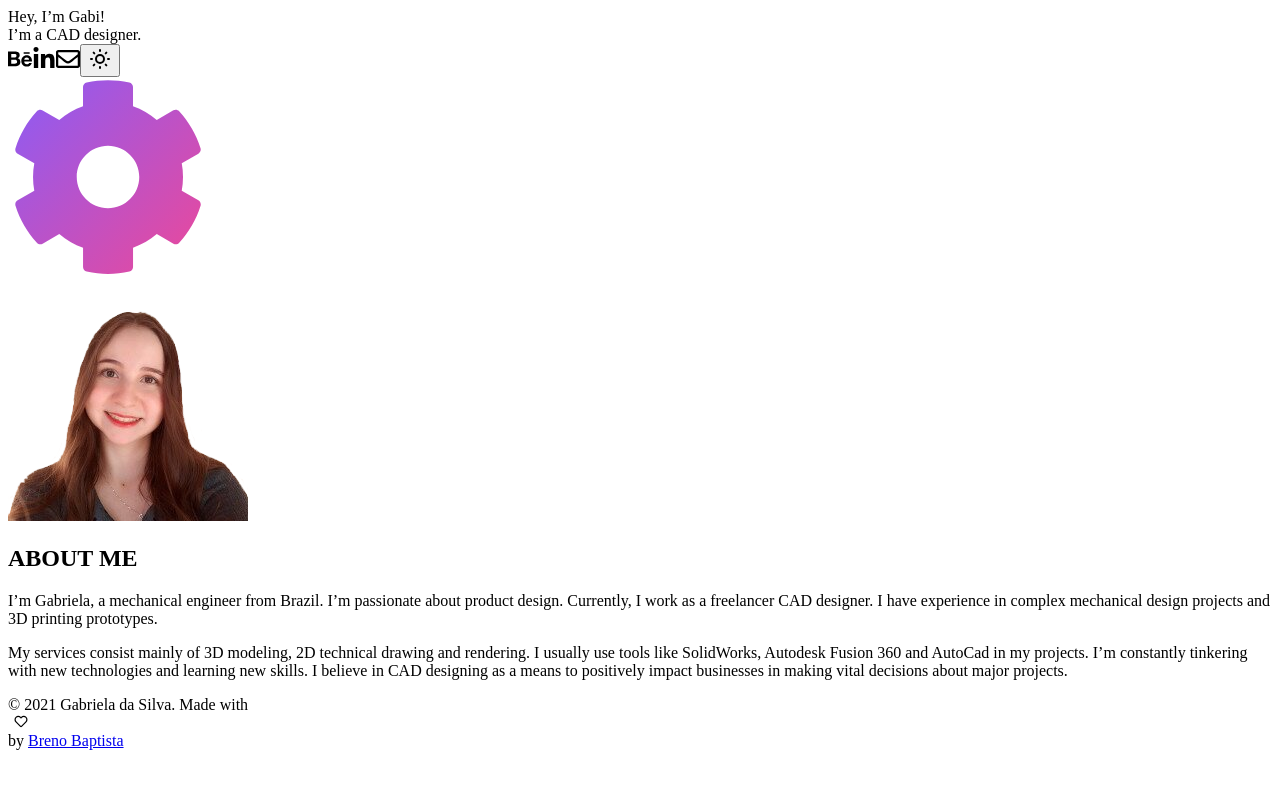
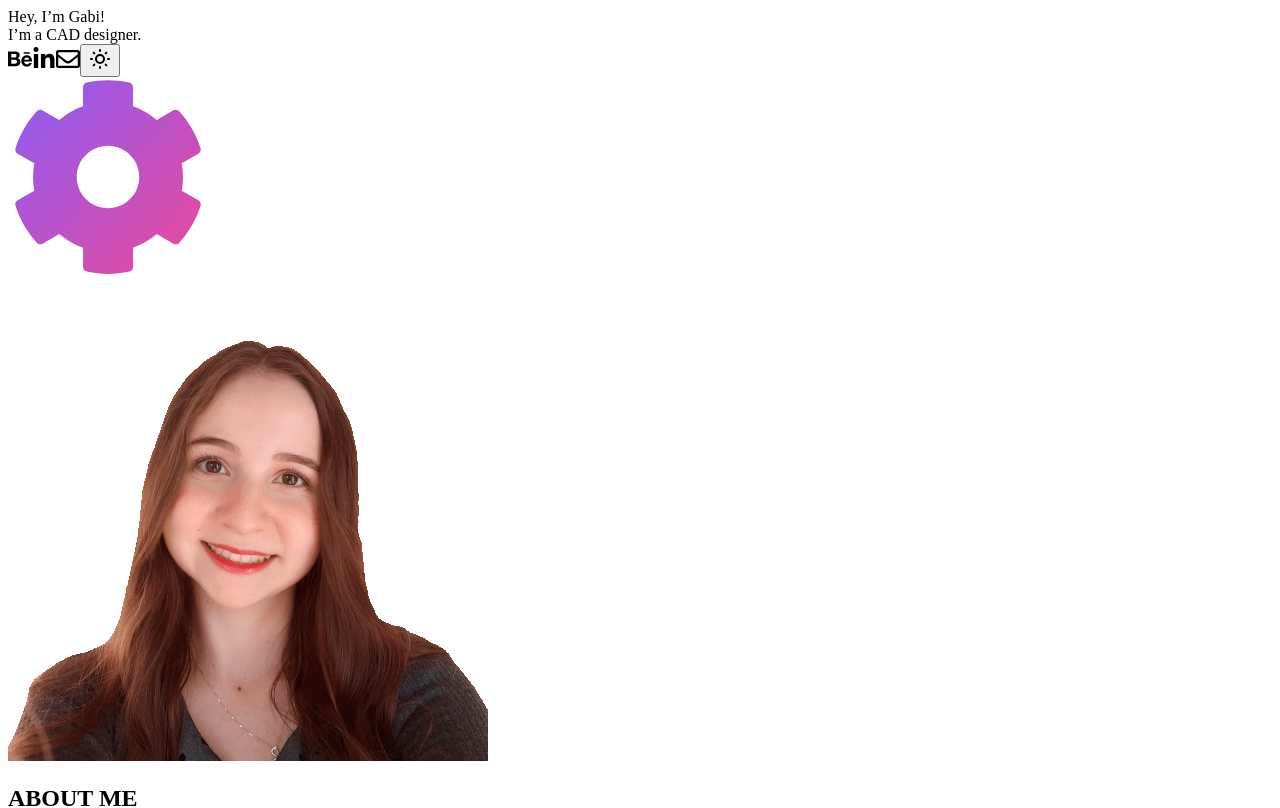
Before and after one commit to brenobaptista/gabi, a Next.js app: page / in a window 1280 px wide. Shown: the top 808 px of the page. Built offline with nearby package versions, Linux system fonts and the light colour scheme.

Commit message:
Updated about photo

```diff
--- a/src/components/About.tsx
+++ b/src/components/About.tsx
@@ -6,8 +6,6 @@ const About = (): JSX.Element => (
           src='/images/gabi.png'
           alt='Gabriela da Silva'
           className='h-60 w-60 rounded-full bg-purple-300 dark:bg-gray-800 mx-auto lg:mx-0 mb-16 lg:mb-0 animate-eclipse'
-          width='240'
-          height='240'
         />
         <div>
           <h1 className='text-3xl font-bold tracking-wide pb-4'>ABOUT ME</h1>
```
Also changed, not shown: public/images/gabi.png.
